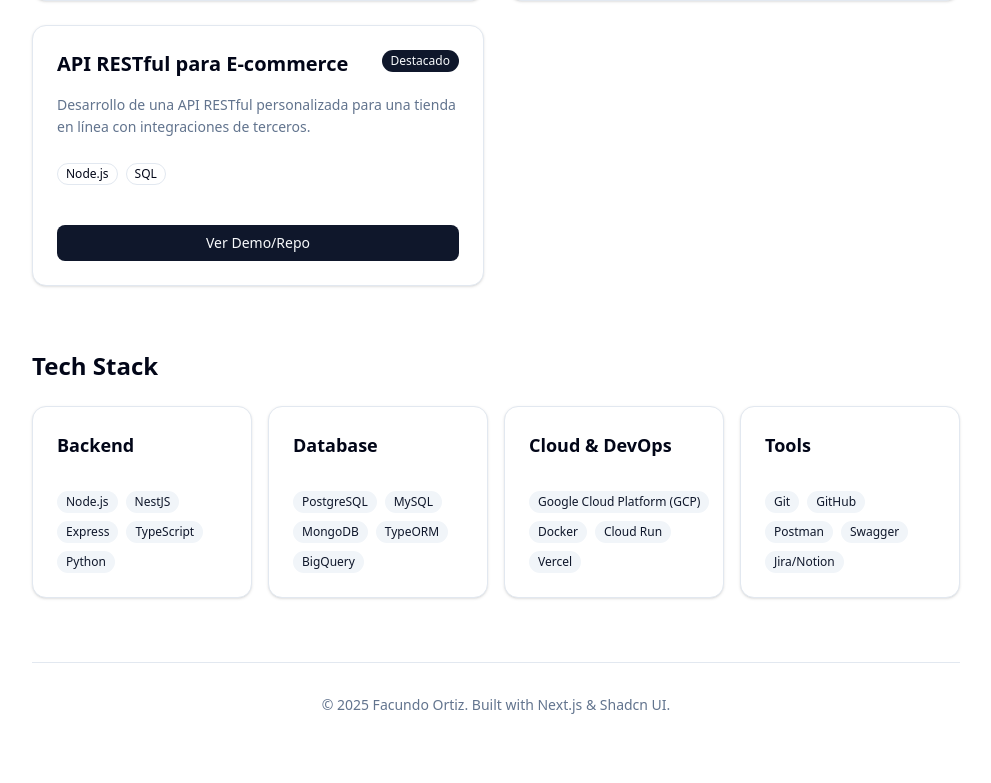
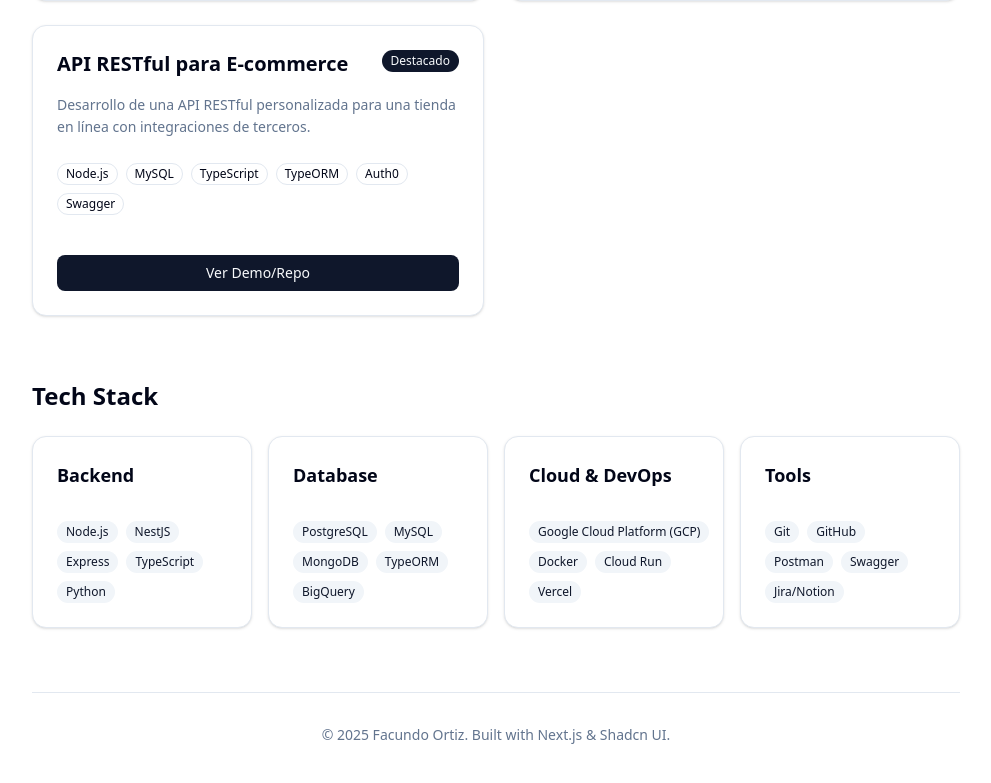
Before and after one commit to AFacundoOrtiz/portfolio, a Next.js app: page / in a window 1280 px wide. Shown: the part 1638-2421 px from the top of the page, without its empty margins (144-1135 px from the left). Built offline with nearby package versions, Linux system fonts and the light colour scheme.

Commit message:
Proyecto extendido

```diff
--- a/data/projects.ts
+++ b/data/projects.ts
@@ -21,7 +21,7 @@ export const projects = [
     title: "API RESTful para E-commerce",
     description:
       "Desarrollo de una API RESTful personalizada para una tienda en línea con integraciones de terceros.",
-    tags: ["Node.js", "SQL"],
+    tags: ["Node.js", "MySQL", "TypeScript", "TypeORM", "Auth0", "Swagger"],
     link: "https://github.com/AFacundoOrtiz/Ecommerce-Nestjs",
     github: "https://github.com/AFacundoOrtiz/Ecommerce-Nestjs",
     highlight: true,
```
